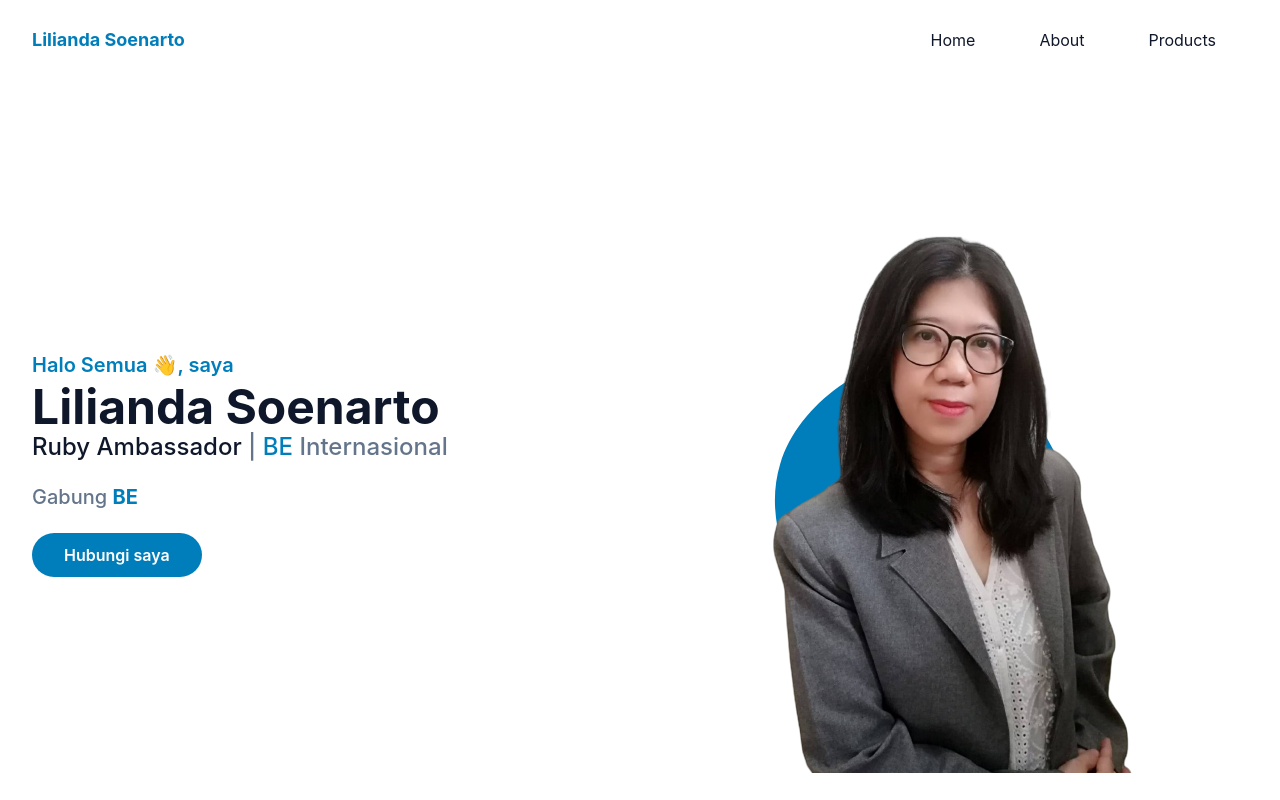
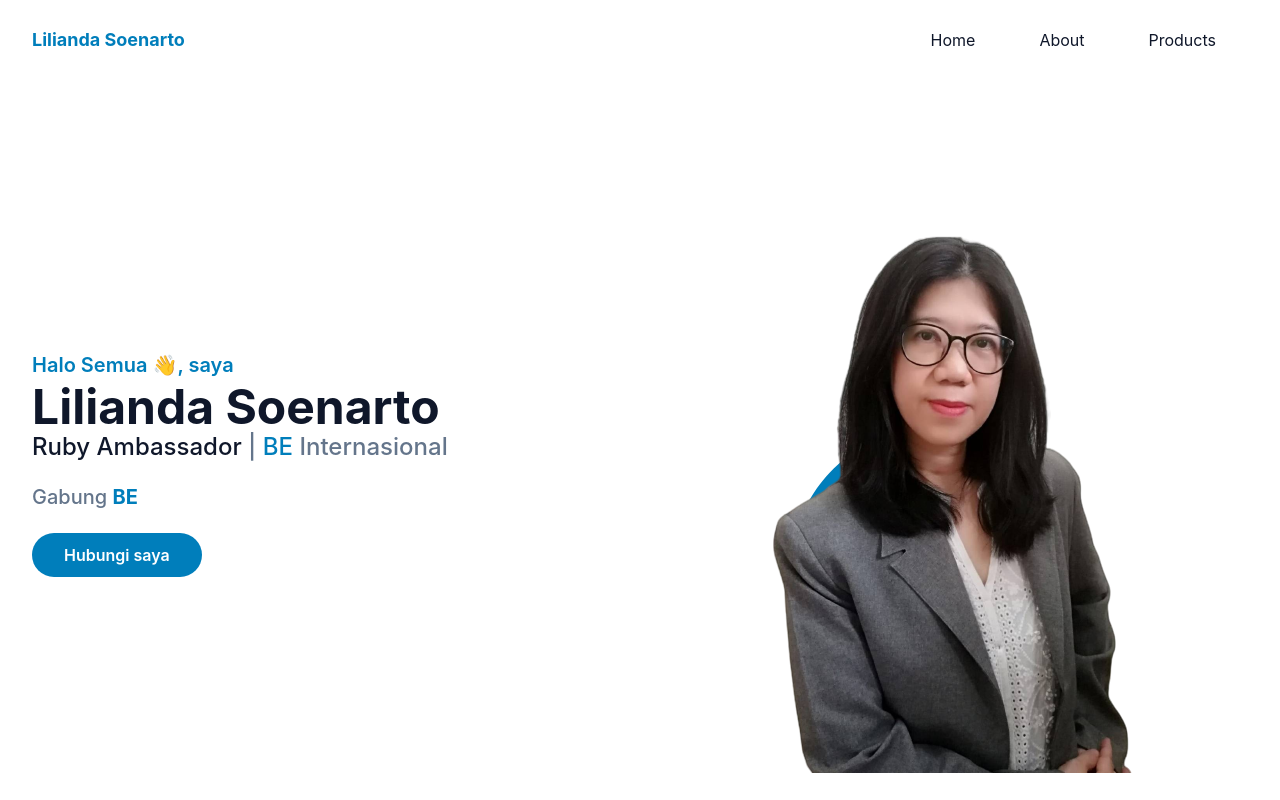
Before and after one commit to kenviriya/BE, a website: page index.html in a window 1280 px wide. Shown: the top 800 px of the page. Drawn offline with Linux system fonts and the light colour scheme.

Commit message:
second commit

```diff
--- a/index.html
+++ b/index.html
@@ -109,15 +109,15 @@
                 class="absolute -bottom-0 -z-10 left-1/2 -translate-x-1/2 md:scale-130"
               >
                 <svg
-                  width="500"
-                  height="500"
+                  width="400"
+                  height="400"
                   viewBox="0 0 200 200"
                   xmlns="http://www.w3.org/2000/svg"
                 >
                   <path
                     fill="#007ebb"
                     d="M47.2,-13.5C57,14.7,57.7,47.6,40.5,61.5C23.3,75.3,-11.9,70.1,-36.9,51.7C-61.9,33.4,-76.6,1.9,-68.7,-23.7C-60.9,-49.3,-30.4,-68.9,-5.9,-67C18.7,-65.1,37.5,-41.7,47.2,-13.5Z"
-                    transform="translate(100 100)"
+                    transform="translate(100 100) scale(1.1)"
                   />
                 </svg>
               </span>
```
